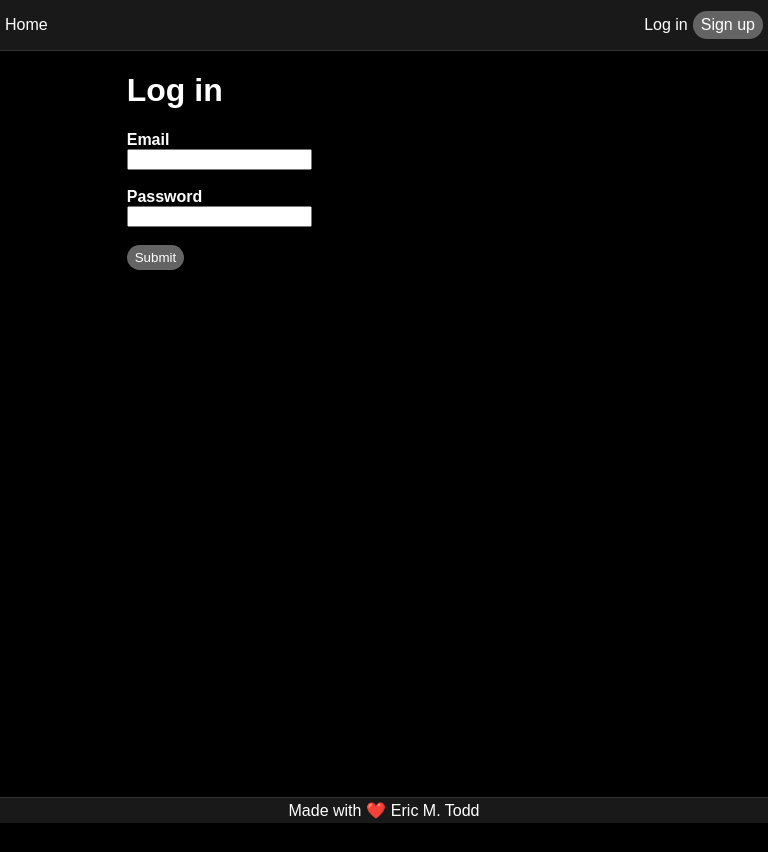
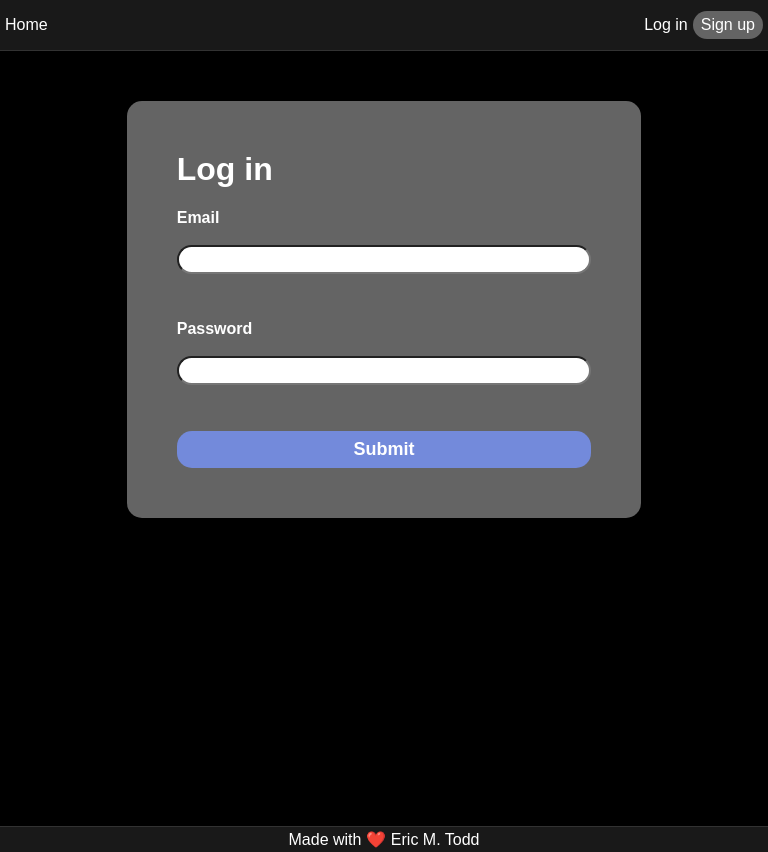
Before and after one commit to EricMTodd/forum, a React (Create React App) app in the folder react-app/: page /login in a window 768 px wide. Before the commit the page ends 823 px from the top, so only its background shows below. Built offline with nearby package versions, Linux system fonts and the light colour scheme.

Commit message:
Sign up and log in tablet forms styled.

```diff
--- a/react-app/src/components/auth/LogIn.js
+++ b/react-app/src/components/auth/LogIn.js
@@ -43,7 +43,7 @@ const LogIn = ({
         <input type='password' id='log-in-password-input' name='password' value={password} onChange={e => setPassword(e.target.value)} />
         <br />
         <br />
-        <button type='submit' className='alpha-button'>Submit</button>
+        <button type='submit' id='log-in-form-button' >Submit</button>
       </form>
     </div>
   )
--- a/react-app/src/components/auth/SignUp.js
+++ b/react-app/src/components/auth/SignUp.js
@@ -67,7 +67,7 @@ const SignUp = ({
         <input type='password' id='sign-up-password-confirmation-input' name='passwordConfirmation' value={passwordConfirmation} onChange={e => setPasswordConfirmation(e.target.value)} />
         <br />
         <br />
-        <button type='submit' className='alpha-button'>Submit</button>
+        <button type='submit' id='sign-up-form-button' >Sign Up</button>
       </form>
     </div>
   )
--- a/react-app/src/styles/tablet-styles.css
+++ b/react-app/src/styles/tablet-styles.css
@@ -87,4 +87,36 @@
     flex-direction: column;
     gap: 15px;
   }
+
+  #sign-up-form-container, #log-in-form-container {
+    margin-top: 50px;
+    background-color: rgba(100, 100, 100, 1);
+    padding: 50px;
+    border-radius: 15px;
+  }
+
+  #sign-up-form, #log-in-form {
+    display: flex;
+    flex-direction: column;
+  }
+
+  #sign-up-form-container > h1, #log-in-form-container > h1 {
+    margin-top: 0;
+  }
+
+  #sign-up-form-button, #log-in-form-button {
+    padding: 8px 0 8px 0;
+    border-radius: 15px;
+    border: none;
+    background-color: #738ADB;
+    font-size: 18px;
+    font-weight: bold;
+  }
+
+  #sign-up-form > input, #log-in-form > input {
+    margin-bottom: 10px;
+    padding: 5px;
+    border-radius: 15px;
+    background-color: white;
+  }
 }
```
